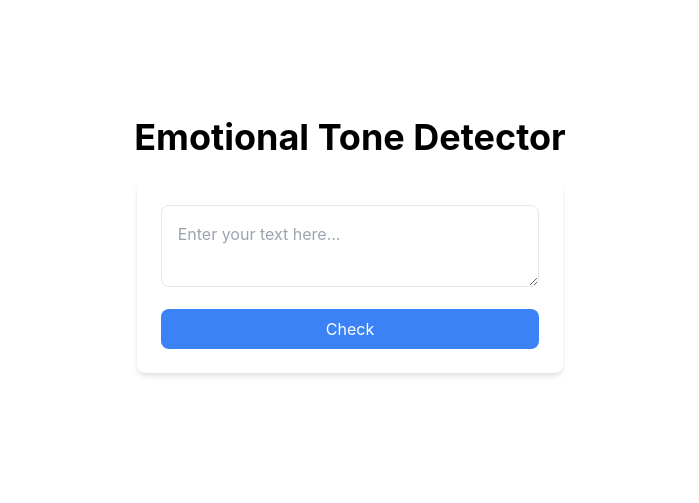
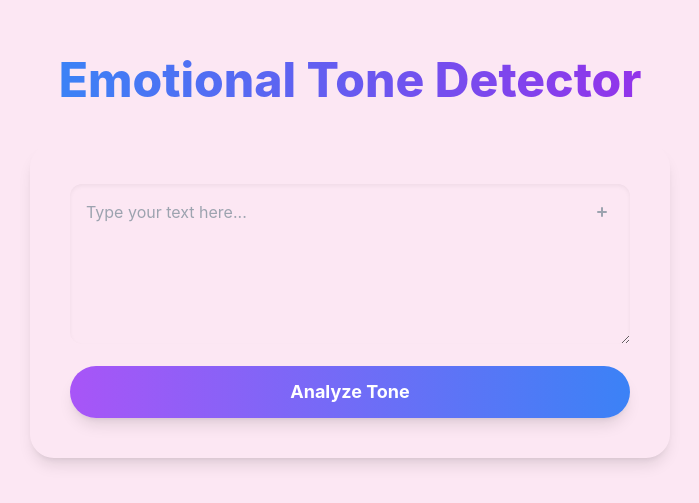
Before and after one commit to SHivit700/Visualization-of-survey-data, a React (Create React App) app in the folder survey_visualization_app/: page / in a window 1280 px wide. Shown: the part 155-658 px from the top of the page, without its empty margins (290-989 px from the left). Built offline with nearby package versions, Linux system fonts and the light colour scheme.

Commit message:
Update UI for HomePage

```diff
--- a/survey_visualization_app/src/components/Home.tsx
+++ b/survey_visualization_app/src/components/Home.tsx
@@ -16,6 +16,7 @@ export const HomePage = () => {
         setError(null);
         setDisplayTone(false);
         setLoading(true);
+        setTone('')
 
         // Error: no text entered
         if (text.trim().length === 0) {
@@ -32,6 +33,7 @@ export const HomePage = () => {
         try {
             const result = await analyzeTone(text);
             const sentimentScore = result?.documentSentiment?.score || 0;
+            // const sentimentScore = 0;
 
             // Set tone based on sentiment score
             if (sentimentScore > 0.25) {
@@ -54,49 +56,62 @@ export const HomePage = () => {
     const getBackgroundColor = (tone: string) => {
         switch (tone) {
             case 'positive':
-                return 'bg-green-100';
+                return 'bg-gradient-to-br from-green-300 to-green-200';
             case 'negative':
-                return 'bg-red-100';
+                return 'bg-gradient-to-br from-red-300 to-red-200';
             case 'neutral':
-                return 'bg-gray-200';
+                return 'bg-gradient-to-br from-gray-300 to-gray-200';
             default:
-                return 'bg-white';
+                return 'bg-pink-100';
         }
     };
 
-    // Return color based on tone for text color
     const getToneColor = (tone: string) => {
         switch (tone) {
             case 'positive':
-                return 'text-green-500';
+                return 'text-green-900';
             case 'negative':
-                return 'text-red-500';
+                return 'text-red-900';
             case 'neutral':
-                return 'text-gray-500';
+                return 'text-gray-900';
             default:
                 return 'text-black';
         }
     };
 
     return (
-        <div className={`flex flex-col items-center justify-center min-h-screen transition-all duration-500 ${getBackgroundColor(tone)}`}>
-            <h1 className="text-4xl font-bold mb-6">Emotional Tone Detector</h1>
+        <div className={`flex flex-col items-center justify-center min-h-screen transition-all duration-700 ease-in-out ${getBackgroundColor(tone)}`}>
+            {/* Heading */}
+            <header className="text-center p-6">
+                <h1 className="text-5xl font-extrabold text-transparent bg-clip-text bg-gradient-to-r from-blue-500 to-purple-600 mb-4 duration-300 hover:scale-105">
+                    Emotional Tone Detector
+                </h1>
+            </header>
 
-            <form onSubmit={handleSubmit} className="p-6 bg-white rounded-lg shadow-md w-11/12 md:w-1/2 lg:w-1/3">
-                <textarea
-                    className="w-full p-4 mb-4 border rounded-lg focus:outline-none focus:ring focus:border-blue-300"
-                    placeholder="Enter your text here..."
-                    value={text}
-                    onChange={(e) => setText(e.target.value)}
-                />
+            {/* Form */}
+            <form onSubmit={handleSubmit} className="shadow-lg rounded-3xl p-10 w-11/12 md:w-2/3 lg:w-1/2 transition-transform duration-500 hover:shadow-2xl hover:scale-105">
+                <div className="relative">
+                    <textarea
+                        className={`w-full h-40 p-4 mb-4 rounded-xl focus:outline-none focus:ring-4 focus:ring-purple-300 transition-shadow duration-500 shadow-inner ${getBackgroundColor(tone)} border-none`}
+                        placeholder="Type your text here..."
+                        value={text}
+                        onChange={(e) => setText(e.target.value)}
+                        style={{ transition: 'background-color 0.5s ease, border 0.5s ease' }}
+                    />
+                    <span className="absolute right-4 top-4 text-gray-400">
+                        <svg xmlns="http://www.w3.org/2000/svg" className="h-6 w-6" fill="none" viewBox="0 0 24 24" stroke="currentColor">
+                            <path strokeLinecap="round" strokeLinejoin="round" strokeWidth={2} d="M8 12h8m-4 4v-8" />
+                        </svg>
+                    </span>
+                </div>
                 <button
                     type="submit"
-                    className="w-full bg-blue-500 text-white py-2 px-4 rounded-lg hover:bg-blue-700 transition-all duration-300"
+                    className="w-full bg-gradient-to-r from-purple-500 to-blue-500 text-white py-3 px-6 rounded-full shadow-lg font-bold text-lg transition-transform transform hover:scale-105 hover:shadow-2xl focus:outline-none focus:ring-4 focus:ring-purple-300 duration-500 active:bg-white"
                 >
                     {loading ? (
                         <div className="flex justify-center items-center">
                             <svg
-                                className="animate-spin h-5 w-5 mr-2 text-white"
+                                className="animate-spin h-6 w-6 mr-2 text-white"
                                 xmlns="http://www.w3.org/2000/svg"
                                 fill="none"
                                 viewBox="0 0 24 24"
@@ -118,30 +133,28 @@ export const HomePage = () => {
                             Processing...
                         </div>
                     ) : (
-                        'Check'
+                        'Analyze Tone'
                     )}
                 </button>
             </form>
 
-            {/* Display Error Message */}
             {error && (
-                <div className="mt-4 text-red-500">
+                <div className="mt-6 p-4 text-red-500 rounded-lg w-11/12 md:w-2/3 lg:w-1/2 font-black text-center text-xl hover:scale-110 duration-300">
                     <p>{error}</p>
                 </div>
             )}
 
-            {/* Display Tone Result */}
             {displayTone && !error && !loading && (
-                <div className={`mt-8 p-6 border rounded-lg bg-white shadow-lg w-11/12 md:w-1/2 lg:w-1/3 transition-all duration-300`}>
-                    <p className={`text-2xl font-bold ${getToneColor(tone)}`}>
+                <div className={`mt-8 p-6 rounded-xl shadow-lg w-11/12 md:w-2/3 lg:w-1/2 transition-transform transform duration-500 hover:scale-105 ${getToneColor(tone)}`}>
+                    <p className={`text-3xl font-bold ${getToneColor(tone)}`}>
                         <strong>Detected Tone:</strong> {tone.charAt(0).toUpperCase() + tone.slice(1)}
                     </p>
-                    <p className="mt-2 text-gray-700">
+                    <p className="mt-3 text-gray-700 text-lg">
                         {tone === 'positive'
-                            ? 'The text is primarily positive!'
+                            ? 'This text reflects a positive tone. Keep spreading good vibes!'
                             : tone === 'negative'
-                                ? 'The text has a negative tone.'
-                                : 'The text appears to be neutral.'}
+                                ? 'This text carries a negative tone. It might evoke sadness or anger.'
+                                : 'This text seems neutral. It is quite balanced in tone.'}
                     </p>
                 </div>
             )}
```
